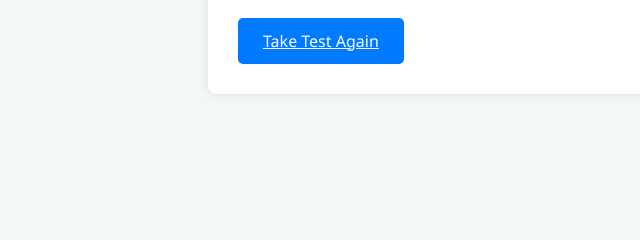
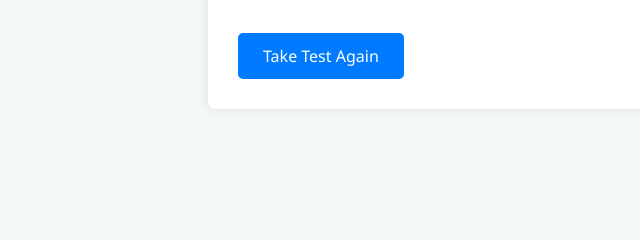
Before and after one commit to Mustapha-008/Mini-CBT-Web-App, a Flask app: template templates/result.html in a window 1280 px wide. Shown: the part 274-514 px from the top of the page, without its empty margins (102-742 px from the left). Run offline with Flask 3, Linux system fonts and the light colour scheme; the template is opened without the code that fills it, so the values that code supplies are empty.

Commit message:
Modified Button Design

```diff
--- a/static/style.css
+++ b/static/style.css
@@ -42,3 +42,7 @@ input[type="radio"] {
     border-radius: 5px;
     cursor: pointer;
     font-size: 16px;
+    margin-top: 15px;
+    text-decoration: none;
+    text-align: center;
+}
```
